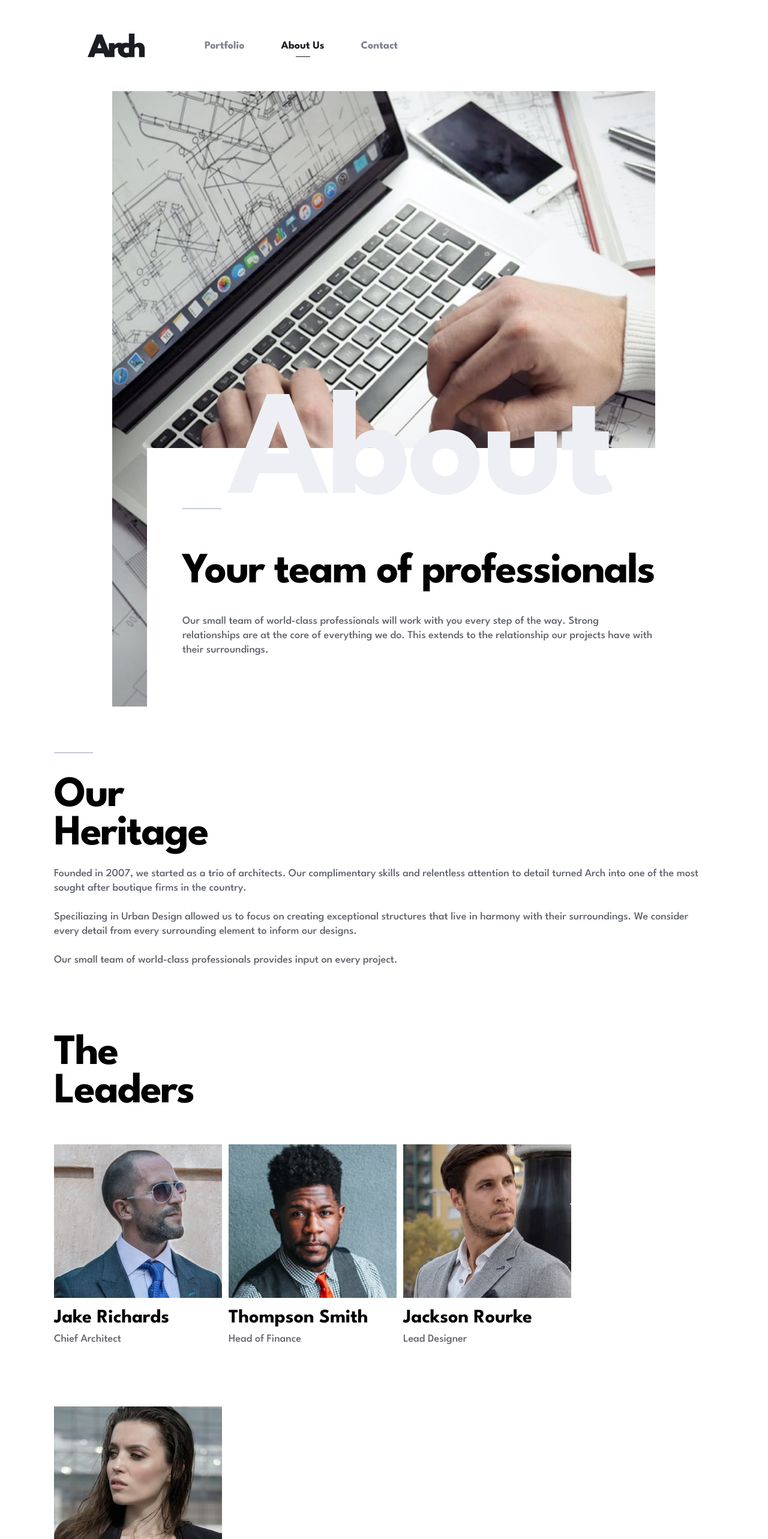
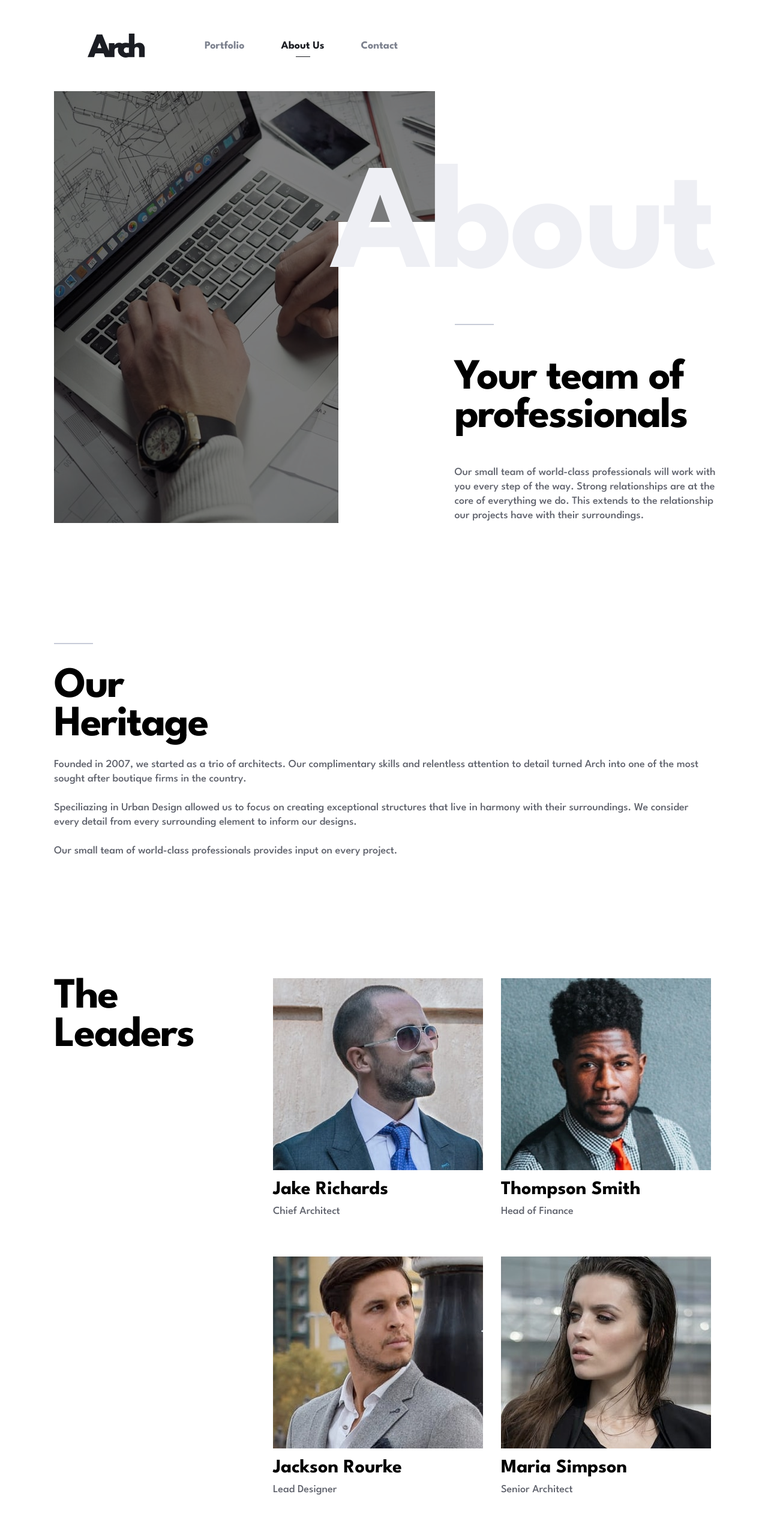
Before and after one commit to Alexandre-st/Arch-studio-multipage-website, a React (Create React App) app: page /about in a window 1280 px wide. Shown: the top 2566 px of the page at 60% size. Built offline with nearby package versions, Linux system fonts and the light colour scheme.

Commit message:
Add a big part of styles for the about page, almost done

```diff
--- a/src/components/Carousel.js
+++ b/src/components/Carousel.js
@@ -17,7 +17,6 @@ const Carousel = () => {
     clickable: true,
     renderBullet: function(index, className) {
       return '<span class="' + className + '">0' + (index + 1) + "</span>";
-      // '<span class="' + className + '">0 + (index + 1) + "</span>";
     }
   };
 
--- a/src/pages/About.js
+++ b/src/pages/About.js
@@ -13,18 +13,24 @@ const About = () => {
       <section className="about-hero">
         <div className="container-img">
           <div className="about-hero-content">
-            <picture className="about-hero-content-img">
+            <div className="about-hero-content-img">
+              <picture>
                 <source srcSet={DHero} media='(min-width: 1024px)' />
                 <source srcSet={THero} media='(min-width: 768px)' />
                 <img src={MHero} alt="Professional working on his device" />
               </picture>
+            </div>
             <div className="rectangle" />
-            <div className="about-hero-content-text">
-              <div className="about-hero-content-text-background">
+            <div className="about-hero-content-infos">
+              <div className="about-hero-content-infos-background">
                 <span className="big-word about-hero-word">About</span>
+                <div className="about-hero-content-infos-text">
                   <div className="lil-border hero-border" />
                   <h1 className="mid-title">Your team of professionals</h1>
-                <p className="text text-grey">Our small team of world-class professionals will work with you every step of the way. Strong relationships are at the core of everything we do. This extends to the relationship our projects have with their surroundings.</p>
+                  <p className="text text-grey">
+                    Our small team of world-class professionals will work with you every step of the way. Strong relationships are at the core of everything we do. This extends to the relationship our projects have with their surroundings.
+                  </p>
+                </div>
               </div>
             </div>
           </div>
@@ -74,7 +80,7 @@ const About = () => {
               <img className="leaders-content-img" src={Maria} alt="Maria Simpson" />
               <div className="leaders-content-text">
                 <h5 className="lil-title">Maria Simpson</h5>
-                <p className="text text-grey"></p>
+                <p className="text text-grey">Senior Architect</p>
               </div>
             </div>
           </div>
--- a/src/styles/components/_carousel.scss
+++ b/src/styles/components/_carousel.scss
@@ -1,5 +1,6 @@
 @use '../variables/mixins' as *;
 
+// The parent swiper
 .swiper {
     position: relative;
     overflow: visible;
@@ -25,9 +26,8 @@
     margin: 0 -1px 0px -1px;
   }
 
-  // To modify the background of the bullet pagination
-
   @include mq(laptop) {
+      // To modify the background of the bullet pagination
       .swiper-pagination-bullet {
           background-color: #fff;
           color: #7D828F;
--- a/src/styles/pages/_about.scss
+++ b/src/styles/pages/_about.scss
@@ -5,7 +5,14 @@
 
   @include mq(tablet) {
     display: block;
-    margin: -10rem 0 7.3rem 0;
+    margin: -10.7rem 0 7.3rem 0;
+  }
+
+  @include mq(laptop) {
+    margin: -8.2rem 0 5.7rem 0;
+  }
+  @include mq(desktop) {
+    margin: -3rem 0 5.7rem 0;
   }
 }
 
@@ -15,6 +22,10 @@
     position: relative;
     top: -8.5rem;
     right: -7.7rem;
+
+    @include mq(laptop) {
+      right: 1.3rem;
+    }
   }
 
   &-content {
@@ -24,35 +35,72 @@
       margin: 0 9.8rem 0 9.7rem;
     }
 
+    @include mq(laptop) {
+      display: flex;
+    }
+
+    @include mq(desktop) {
+      margin: 0;
+    }
+
+    &-img {
+      position: relative;
+
+      picture {
+        @include mask-image;
+      }
+    }
+
     .rectangle {
       background-color: #FFFFFF;
       position: relative;
       top: -4rem;
       width: 91.46%;
       height: 4.5rem;
+      z-index: 2;
 
       @include mq(tablet) {
         display: none;
       }
     }
 
-
-
-    &-text {
+    &-infos {
       margin: -2rem 3.2rem 0 3.2rem;
+      z-index: 2;
 
       @include mq(tablet) {
         background-color: #FFFFFF;
         position: absolute;
-        margin: 0;
+        margin: -1px;
         bottom: 0;
         left: 5.8rem;
         height: 43.1rem;
       }
 
+      @include mq(laptop) {
+        height: 44rem;
+        left: 23rem;
+      }
+
+      @include mq(desktop) {
+        height: 50.3rem;
+        left: 47.5rem;
+      }
+
       &-background {
         @include mq(tablet) {
           margin-left:  5.9rem;
+        }
+
+        @include mq(laptop) {
+          margin-left: 0;
+        }
+      }
+
+      &-text {
+        @include mq(laptop) {
+          width: 44.6rem;
+          margin-left: auto;
         }
       }
 
@@ -62,6 +110,10 @@
         @include mq(tablet) {
           margin-top: 3.8rem;
         }
+
+        @include mq(desktop) {
+          margin-top: 4.9rem;
+        }
       }
     }
   }
@@ -70,6 +122,10 @@
 // == Section Heritage
 .heritage {
   margin-top: 7.6rem;
+
+  @include mq(tablet) {
+    margin-top: 20rem;
+  }
 
   &-border {
     margin-bottom: 6.8rem;
@@ -91,6 +147,20 @@
 .leaders {
   margin-top: 11.2rem;
 
+  @include mq(tablet) {
+    margin-top: 20rem;
+
+  }
+
+  @include mq(laptop) {
+    display: flex;
+    gap: 8%;
+  }
+
+  @include mq(desktop) {
+    gap: 12%;
+  }
+
   &-container {
     margin-top: 5.5rem;
     display: flex;
@@ -99,9 +169,14 @@
     column-gap: 1.1rem;
 
     @include mq(tablet) {
-      flex-wrap: wrap;
-      column-gap: 1.1rem;
       row-gap: 10rem;
+    }
+
+    @include mq(laptop) {
+      margin-top: 0;
+      row-gap: 6.3rem;
+      column-gap: 3rem;
+      max-width: 73rem;
     }
   }
 
@@ -110,6 +185,14 @@
 
     @include mq(tablet) {
       width: 28rem;
+    }
+
+    @include mq(laptop) {
+      width: 25rem;
+    }
+
+    @include mq(desktop) {
+      width: 35rem;
     }
 
     &-text {
```
Lines whose indentation alone changed are shown as unchanged.
